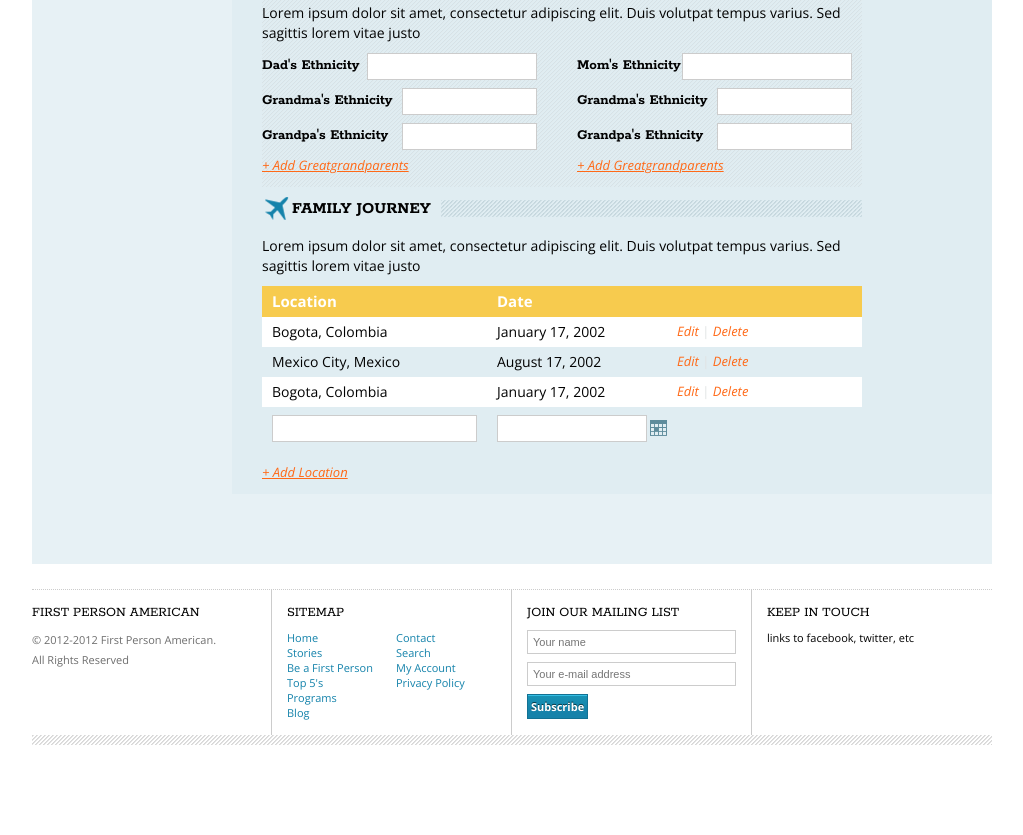
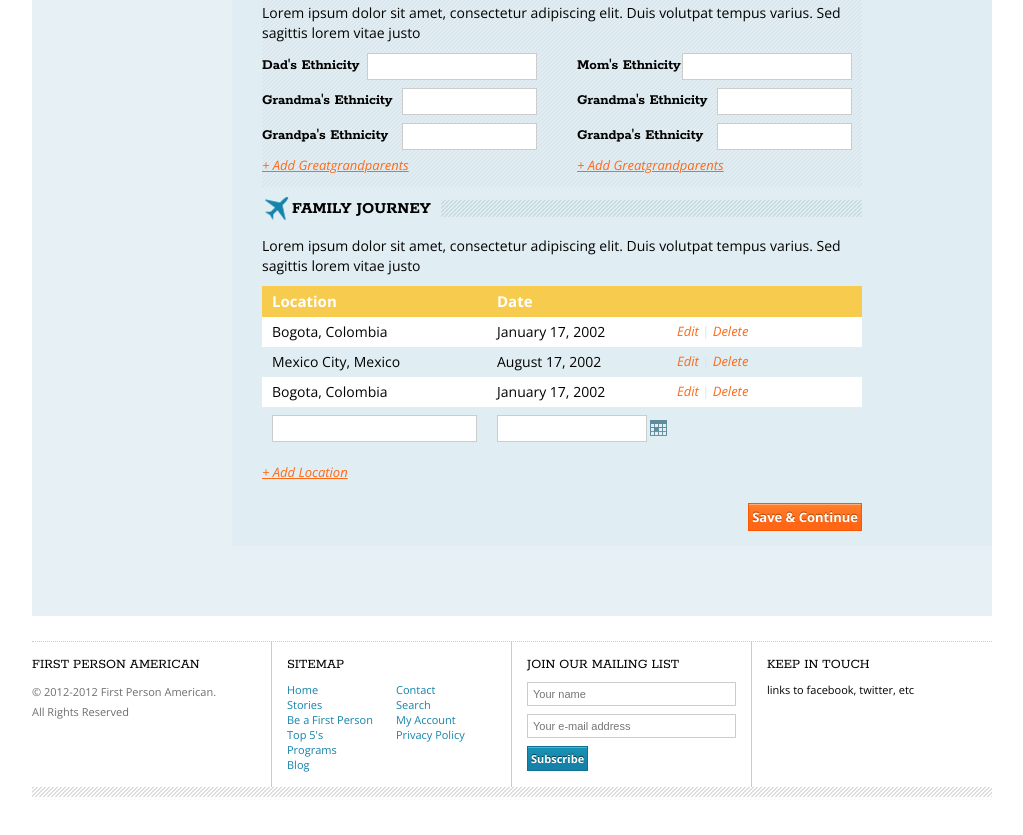
Before and after one commit to gmedina/first-person-american, a plain HTML site: page public/views/basic-form-demo.html in a window 1280 px wide. Shown: the part 562-1397 px from the top of the page, without its empty margins (128-1151 px from the left). Before the commit the page ends 1357 px from the top, so only its background shows below. Drawn offline with nearby package versions, Linux system fonts and the light colour scheme.

Commit message:
adding button to the form...forgot to add it earlier

```diff
--- a/public/stylesheets/sass/basic-form.scss
+++ b/public/stylesheets/sass/basic-form.scss
@@ -51,6 +51,9 @@
 				@include col-last;
 				padding-bottom: 15px;
 				padding-top: 9px;
+				input[type="submit"] {
+					float: right;
+				}
 			}
 
 			p {
--- a/public/stylesheets/sass/style.scss
+++ b/public/stylesheets/sass/style.scss
@@ -74,6 +74,13 @@ button {
 
 .button-primary {
     @include sassy-button("matte", 0px, 11px, #1893b5, #1582aa, #fff);
+    font-family: $body-font;
+    font-weight: bold;
+    line-height: normal !important;
+}
+
+.button-primary-large {
+    @include sassy-button("matte", 0px, 13px, #ff812a, #ff6616, #fff);
     font-family: $body-font;
     font-weight: bold;
     line-height: normal !important;
--- a/public/views/basic-form-demo.html
+++ b/public/views/basic-form-demo.html
@@ -268,6 +268,9 @@
             <a class="add-field" href="">+ Add Location</a>
           </div>
         </fieldset>
+        <fieldset>
+            <input type="submit" value="Save &amp; Continue" class="button-primary-large" />
+        </fieldset>
       </form>
     </div>
   </div>
```
Also changed, not shown: public/stylesheets/css/basic-form.css, public/stylesheets/css/style.css.
